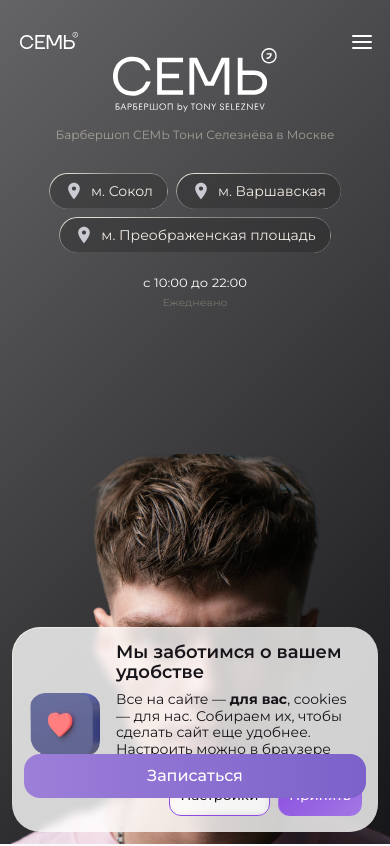
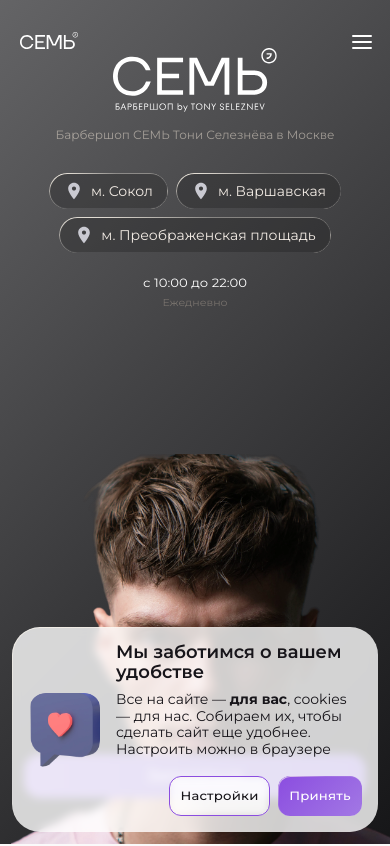
Before and after one commit to artemWu/seven, a Next.js app: page / in a window 390 px wide. Shown: the top 846 px of the page. Built offline with nearby package versions, Linux system fonts and the light colour scheme.

Commit message:
fix: layer cookie popup above mobile cta

```diff
--- a/app/globals.css
+++ b/app/globals.css
@@ -460,7 +460,7 @@
 
 .cookie-popup {
   position: fixed;
-  z-index: 1000;
+  z-index: 20000;
   right: 12px;
   bottom: 12px;
   left: auto;
@@ -2573,7 +2573,7 @@
 .about-section__card h3 { margin: 0; font-size: 32px; line-height: 32px; font-weight: 600; letter-spacing: -.045em; }
 .about-section__card p { margin: 0; font-size: 20px; line-height: 20px; font-weight: 500; letter-spacing: -.03em; }
 .about-section__image { position: absolute; top: 32px; right: 0; width: 54%; height: 43%; object-fit: contain; object-position: top right; }
-@media (max-width: 899px) { .about-section { padding-top: 80px; } .about-section__grid { grid-template-columns: repeat(2, minmax(0, 1fr)) !important; column-gap: 12px !important; row-gap: 12px !important; overflow: visible; padding-inline: 0; } .about-section__grid > .reveal { width: auto; min-width: 0; } .about-section__card { width: 100%; min-width: 0; min-height: 0; aspect-ratio: 1; } .about-section__card h3 { font-size: 24px; line-height: 1; } .about-section__card p { font-size: 16px; line-height: 1.15; } }
+@media (max-width: 899px) { .about-section { padding-top: 80px; } .about-section__grid { grid-template-columns: repeat(2, minmax(0, 1fr)) !important; column-gap: 12px !important; row-gap: 12px !important; overflow: visible; padding-inline: 0; } .about-section__grid > .reveal { width: auto; min-width: 0; } .about-section__card { width: 100%; height: 185px; min-width: 0; min-height: 0; aspect-ratio: auto; } .about-section__card h3 { font-size: 24px; line-height: 1; } .about-section__card p { font-size: 16px; line-height: 1.15; } }
 
 /* =========================
    DESKTOP
@@ -2991,7 +2991,7 @@
 
   .hero__cta-mobile {
     position: fixed;
-    z-index: 10310;
+    z-index: 1000;
     right: 24px;
     bottom: calc(46px + env(safe-area-inset-bottom));
     left: auto;
@@ -3833,7 +3833,8 @@
   .footer__group { align-items: flex-start; }
   .footer__group-title, .footer__link { text-align: left; }
   .footer__link { font-size: 18px; }
-  .footer__copyright { grid-template-columns: 1fr; gap: 14px; width: 100%; }
+  .footer__copyright { display: flex; flex-direction: column; align-items: flex-start; gap: 14px; width: 100%; text-align: left; }
+  .footer__copyright > a[href="/privacy"] { order: -1; align-self: flex-start; }
   .footer__copyright .footer__designer { justify-self: start; }
 }
 
```
